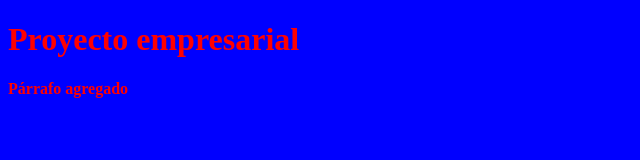
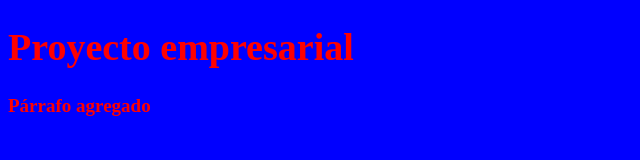
Before and after one commit to eroticlongue19-francais/CursoGit, a plain HTML site: page index.html in a window 1280 px wide. Shown: the whole page, without its empty margins (0-640 px from the left). Drawn offline with Linux system fonts and the light colour scheme.

Commit message:
Update estilos.css

```diff
--- a/css/estilos.css
+++ b/css/estilos.css
@@ -5,6 +5,6 @@
 body{
       background-color:#00F;
       font-weight: bold;
-      color:#F00
-
+      color: #F00;
+      font-size: 19px;
 }
```
